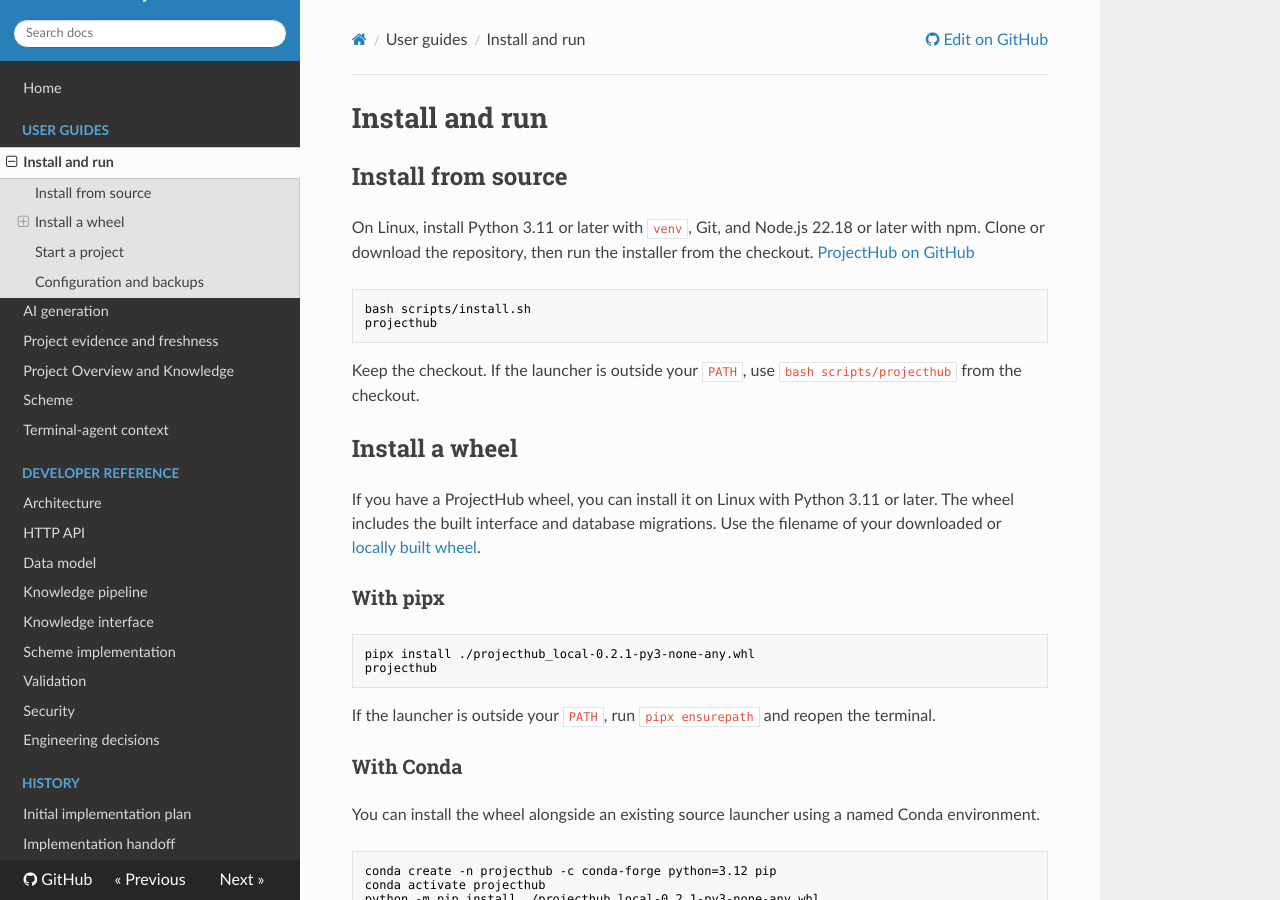
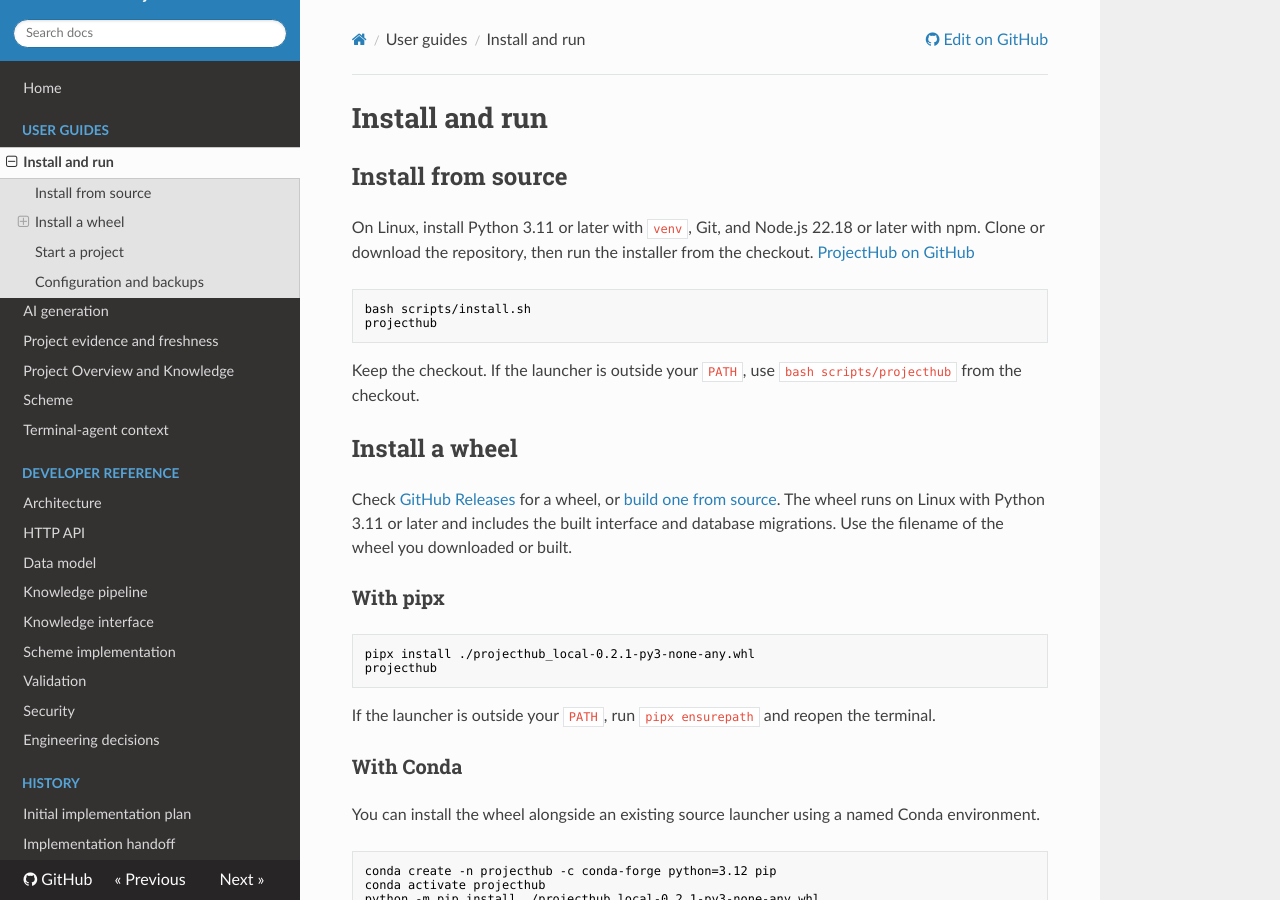
Before and after one commit to avnikonenko/ProjectHub, an MkDocs documentation site: the page built from docs/GETTING_STARTED.md, in a window 1280 px wide and 900 px high. Built offline with MkDocs 1.6.1, drawn with Linux system fonts in a browser that asks for light colours; nearby versions of some CDN libraries.

Commit message:
Point wheel installation guides to GitHub Releases

```diff
--- a/docs/GETTING_STARTED.md
+++ b/docs/GETTING_STARTED.md
@@ -16,9 +16,10 @@ Keep the checkout. If the launcher is outside your `PATH`, use
 
 ## Install a wheel
 
-If you have a ProjectHub wheel, you can install it on Linux with Python 3.11 or
-later. The wheel includes the built interface and database migrations. Use the
-filename of your downloaded or [locally built wheel](README.md#build-a-wheel).
+Check [GitHub Releases](https://github.com/avnikonenko/ProjectHub/releases) for
+a wheel, or [build one from source](README.md#build-a-wheel). The wheel runs on
+Linux with Python 3.11 or later and includes the built interface and database
+migrations. Use the filename of the wheel you downloaded or built.
 
 ### With pipx
 
```
Also changed, not shown: README.md (+3 -3 lines).
